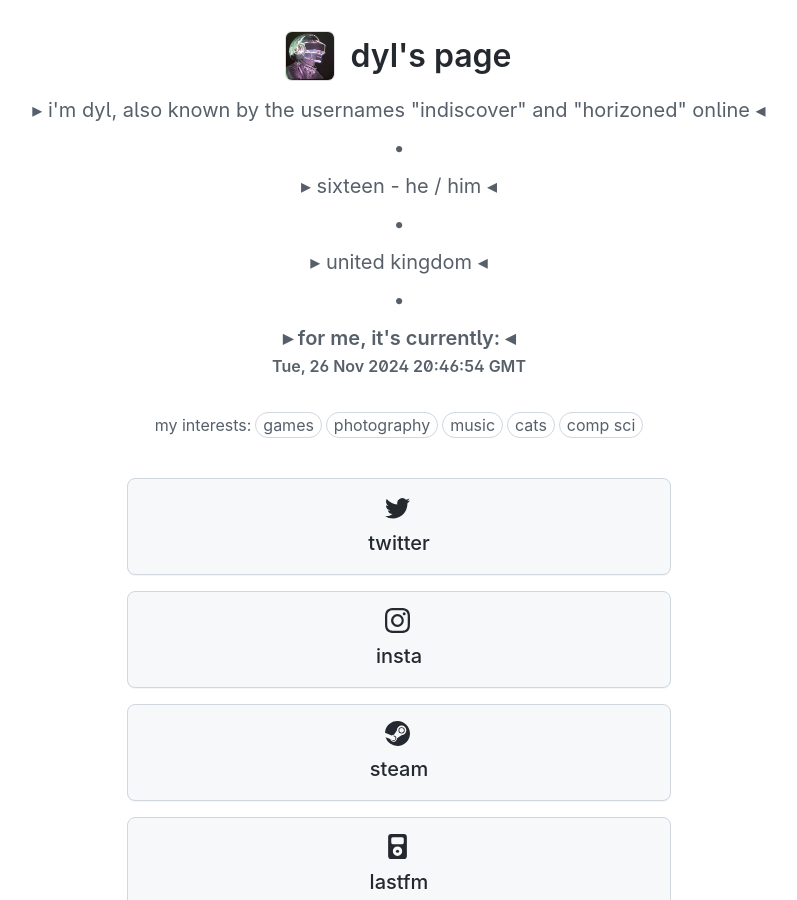
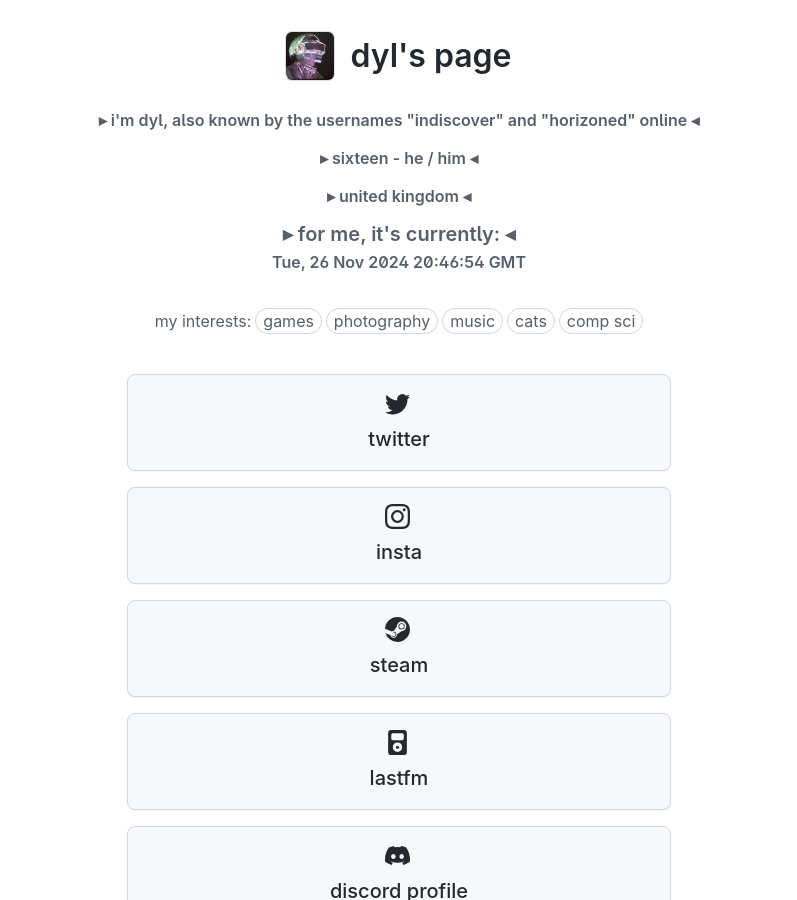
Before and after one commit to indiscovering/indiscover.me, a Jekyll site: the page built from index.md, in a window 1280 px wide and 900 px high. Shown: the whole window, without its empty margins (241-1038 px from the left). Built offline with Jekyll 4.4.1, drawn with Linux system fonts in a browser that asks for light colours; our own code applies the rules of GitHub Pages for plain Markdown files.

Commit message:
Update index.md

```diff
--- a/index.md
+++ b/index.md
@@ -4,18 +4,19 @@ avatar-url: "assets/img/avatar.png"
 avatar-alt-text: "profile image"
 interest-prefix: "my interests:"
 ---
+<p> </p>
 
-<p>▸ i'm dyl, also known by the usernames "indiscover" and "horizoned" online ◂</p>
+<h4>▸ i'm dyl, also known by the usernames "indiscover" and "horizoned" online ◂</h4>
 
-<p>•</p>
+<p> </p>
 
-<p>▸ sixteen - he / him ◂</p>
+<h4>▸ sixteen - he / him ◂</h4>
 
-<p>•</p>
+<p> </p>
 
-<p>▸ united kingdom ◂</p>
+<h4>▸ united kingdom ◂</h4>
 
-<p>•</p>
+<p> </p>
 
 <html lang="en">
 <head>
@@ -38,3 +39,5 @@ interest-prefix: "my interests:"
     </script>
 </body>
 </html>
+
+<p> </p>
```
